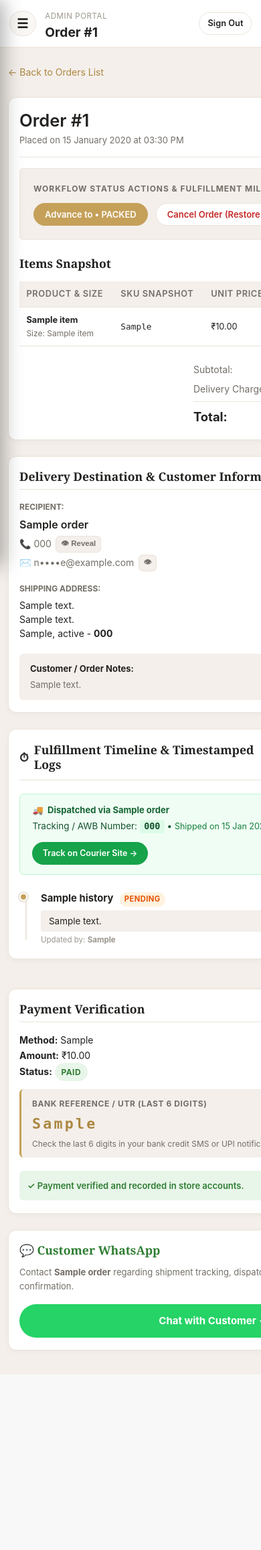
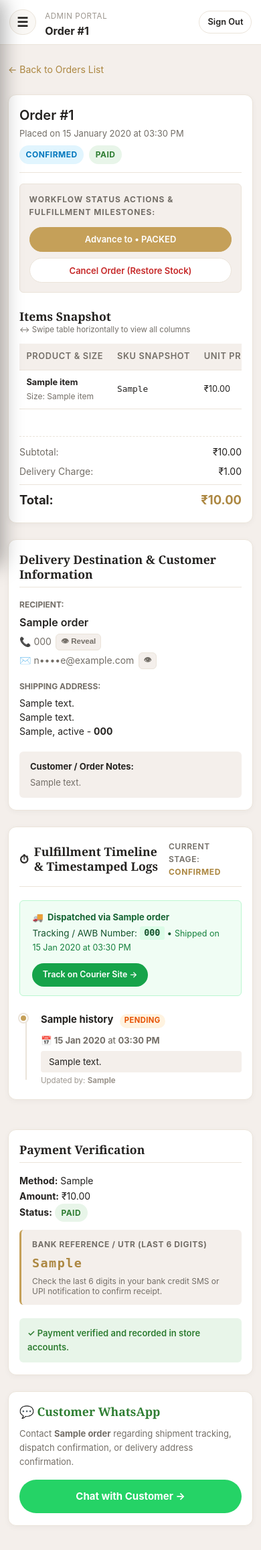
Before and after one commit to crajeev351/Scented-Bubbles, a Flask app: page /admin/orders/1 in a window 390 px wide. Shown: the whole page at 67% size. Before the commit the page ends 2052 px from the top, so only its background shows below. Run offline with Flask 3, Linux system fonts and the light colour scheme; the visitor is signed in with stand-in values (Sample User, id 1); tables that the repository leaves empty hold one stand-in row (values such as "Sample post"); parts of the project's set-up code (start-up, migrations or seed data) failed here and were passed over.

Commit message:
fix(admin): prevent mobile UI clipping and horizontal overflow across admin panel

```diff
--- a/app/static/css/admin.css
+++ b/app/static/css/admin.css
@@ -4,6 +4,10 @@
   min-height: 100vh;
   background: #F4EFEB;
   position: relative;
+  width: 100%;
+  max-width: 100vw;
+  box-sizing: border-box;
+  overflow-x: hidden;
 }
 .admin-sidebar {
   width: 250px;
@@ -95,6 +99,8 @@ body.admin-drawer-open {
   flex-direction: column;
   min-width: 0;
   width: 100%;
+  max-width: 100%;
+  box-sizing: border-box;
   overflow-x: hidden;
 }
 .admin-topbar {
@@ -105,11 +111,27 @@ body.admin-drawer-open {
   align-items: center;
   justify-content: space-between;
   gap: 1rem;
+  width: 100%;
+  max-width: 100%;
+  box-sizing: border-box;
 }
 .admin-body {
   padding: 1.5rem 2rem;
   flex: 1;
   min-width: 0;
+  width: 100%;
+  max-width: 100%;
+  box-sizing: border-box;
+}
+.admin-body img {
+  max-width: 100%;
+  height: auto;
+}
+.admin-body input,
+.admin-body select,
+.admin-body textarea {
+  max-width: 100%;
+  box-sizing: border-box;
 }
 .admin-card {
   background: #FFFFFF;
@@ -118,12 +140,20 @@ body.admin-drawer-open {
   box-shadow: var(--shadow-sm);
   padding: 1.75rem;
   margin-bottom: 2rem;
+  min-width: 0;
+  width: 100%;
+  max-width: 100%;
+  box-sizing: border-box;
+  overflow: hidden;
 }
 .table-responsive {
   width: 100%;
+  max-width: 100%;
   overflow-x: auto;
   -webkit-overflow-scrolling: touch;
   display: block;
+  min-width: 0;
+  box-sizing: border-box;
 }
 .table-responsive::-webkit-scrollbar {
   height: 6px;
@@ -205,27 +235,132 @@ body.admin-drawer-open {
 }
 .admin-two-col {
   display: grid;
-  grid-template-columns: 1fr 1fr;
+  grid-template-columns: minmax(0, 1fr) minmax(0, 1fr);
   gap: 1.5rem;
   align-items: flex-start;
+  width: 100%;
+  max-width: 100%;
+}
+.admin-two-col > * {
+  min-width: 0;
+  max-width: 100%;
+  box-sizing: border-box;
 }
 .order-detail-layout {
   display: grid;
-  grid-template-columns: 2fr 1fr;
+  grid-template-columns: minmax(0, 2fr) minmax(0, 1fr);
   gap: 2rem;
   align-items: start;
+  width: 100%;
+  max-width: 100%;
+}
+.order-detail-layout > * {
+  min-width: 0;
+  max-width: 100%;
+  box-sizing: border-box;
 }
 .order-two-col {
   display: grid;
-  grid-template-columns: 1fr 1fr;
+  grid-template-columns: minmax(0, 1fr) minmax(0, 1fr);
   gap: 1.5rem;
   font-size: 0.875rem;
+  width: 100%;
+  max-width: 100%;
+}
+.order-two-col > * {
+  min-width: 0;
+  max-width: 100%;
+  box-sizing: border-box;
+  word-break: break-word;
+  overflow-wrap: break-word;
 }
 .order-dispatch-grid {
   display: grid;
-  grid-template-columns: 1fr 1fr 1fr auto;
+  grid-template-columns: repeat(3, minmax(0, 1fr)) auto;
   gap: 0.75rem;
   align-items: end;
+  width: 100%;
+  max-width: 100%;
+}
+.order-dispatch-grid > * {
+  min-width: 0;
+  max-width: 100%;
+}
+
+/* Order Detail Responsive Components */
+.order-header-row {
+  display: flex;
+  justify-content: space-between;
+  align-items: flex-start;
+  flex-wrap: wrap;
+  gap: 0.75rem;
+  margin-bottom: 1rem;
+  padding-bottom: 0.75rem;
+  border-bottom: 1px solid var(--border-light);
+  width: 100%;
+  max-width: 100%;
+}
+.order-header-title {
+  font-size: 1.45rem;
+  margin: 0;
+  font-family: var(--font-sans);
+  word-break: break-word;
+  line-height: 1.25;
+}
+.order-header-badges {
+  display: flex;
+  gap: 0.5rem;
+  flex-wrap: wrap;
+  align-items: center;
+}
+.order-workflow-bar {
+  background: var(--bg-subtle);
+  padding: 1.25rem;
+  border-radius: var(--radius-sm);
+  margin-bottom: 1.5rem;
+  border: 1px solid var(--border-light);
+  box-sizing: border-box;
+  width: 100%;
+  max-width: 100%;
+}
+.order-workflow-label {
+  font-size: 0.75rem;
+  text-transform: uppercase;
+  letter-spacing: 0.08em;
+  font-weight: 700;
+  color: var(--text-muted);
+  display: block;
+  margin-bottom: 0.75rem;
+}
+.order-workflow-actions {
+  display: flex;
+  gap: 0.75rem;
+  flex-wrap: wrap;
+  align-items: center;
+  width: 100%;
+}
+.order-totals-box {
+  max-width: 320px;
+  width: 100%;
+  margin-left: auto;
+  display: flex;
+  flex-direction: column;
+  gap: 0.45rem;
+  font-size: 0.875rem;
+  box-sizing: border-box;
+}
+.order-items-table {
+  width: 100%;
+  border-collapse: collapse;
+  font-size: 0.85rem;
+}
+.table-scroll-hint {
+  display: none;
+  font-size: 0.72rem;
+  color: var(--text-muted);
+  align-items: center;
+  gap: 0.35rem;
+  user-select: none;
 }
 .admin-variant-row {
   display: grid;
@@ -331,7 +466,7 @@ body.admin-drawer-open {
     padding: 0.75rem 1.25rem 0 !important;
   }
   .order-detail-layout {
-    grid-template-columns: 1fr;
+    grid-template-columns: minmax(0, 1fr);
     gap: 1.5rem;
   }
   .admin-variant-row,
@@ -371,6 +506,24 @@ body.admin-drawer-open {
   .admin-table th, .admin-table td {
     padding: 0.55rem 0.65rem;
     font-size: 0.8rem;
+  }
+  .table-scroll-hint {
+    display: inline-flex;
+  }
+  .order-header-row {
+    flex-direction: column;
+    align-items: flex-start;
+    gap: 0.5rem;
+  }
+  .order-header-title {
+    font-size: 1.25rem;
+  }
+  .order-totals-box {
+    max-width: 100%;
+    margin-left: 0;
+    margin-top: 1rem;
+    padding-top: 0.75rem;
+    border-top: 1px dashed var(--border-light);
   }
   .admin-quick-actions {
     padding: 1rem;
@@ -425,8 +578,8 @@ body.admin-drawer-open {
     gap: 1rem;
   }
   .combo-item-row {
-    flex-direction: column;
-    align-items: stretch;
+    flex-direction: column !important;
+    align-items: stretch !important;
     gap: 0.6rem;
   }
   .combo-item-row .combo-variant-select {
@@ -446,6 +599,36 @@ body.admin-drawer-open {
   }
 }
 
+/* Compact Mobile Breakpoint (<= 600px) */
+@media (max-width: 600px) {
+  .order-workflow-bar {
+    padding: 0.85rem !important;
+  }
+  .order-workflow-actions {
+    flex-direction: column !important;
+    align-items: stretch !important;
+    gap: 0.6rem !important;
+  }
+  .order-workflow-actions form {
+    width: 100% !important;
+    margin-left: 0 !important;
+  }
+  .order-workflow-actions .btn {
+    width: 100% !important;
+    justify-content: center !important;
+    white-space: normal !important;
+    text-align: center !important;
+    padding: 0.6rem 0.85rem !important;
+  }
+  .order-items-table {
+    min-width: 440px;
+  }
+  .order-utr-code {
+    font-size: 1.15rem !important;
+    letter-spacing: 0.08em !important;
+  }
+}
+
 /* Compact Mobile Phones (<= 540px) */
 @media (max-width: 540px) {
   .admin-metrics-grid {
@@ -455,6 +638,7 @@ body.admin-drawer-open {
   }
   .admin-topbar-title {
     max-width: 140px;
+    font-size: 1rem !important;
   }
   .admin-header-row {
     flex-direction: column;
@@ -473,6 +657,10 @@ body.admin-drawer-open {
 
 /* Smallest Mobile Phones (<= 380px) */
 @media (max-width: 380px) {
+  .admin-topbar-title {
+    max-width: 110px;
+    font-size: 0.9rem !important;
+  }
   .admin-body {
     padding: 0.75rem 0.5rem;
   }
--- a/app/templates/admin/orders/detail.html
+++ b/app/templates/admin/orders/detail.html
@@ -15,24 +15,24 @@
 
     {# Order Banner Card #}
     <div class="admin-card" style="margin-bottom: 1.5rem;">
-      <div style="display: flex; justify-content: space-between; align-items: baseline; flex-wrap: wrap; gap: 0.5rem; margin-bottom: 1rem; padding-bottom: 0.75rem; border-bottom: 1px solid var(--border-light);">
+      <div class="order-header-row">
         <div>
-          <h2 style="font-size: 1.6rem; margin: 0; font-family: var(--font-sans);">Order #{{ order.order_id }}</h2>
-          <span style="font-size: 0.8125rem; color: var(--text-muted);">Placed on {{ (order.created_at | ist).strftime('%d %B %Y at %I:%M %p') }}</span>
+          <h2 class="order-header-title">Order #{{ order.order_id }}</h2>
+          <span style="font-size: 0.8125rem; color: var(--text-muted); display: block; margin-top: 0.2rem;">Placed on {{ (order.created_at | ist).strftime('%d %B %Y at %I:%M %p') }}</span>
         </div>
-        <div style="display: flex; gap: 0.5rem;">
+        <div class="order-header-badges">
           <span class="status-badge status-{{ order.order_status.lower() }}">{{ order.order_status }}</span>
           <span class="status-badge status-{{ order.payment_status.lower() }}">{{ order.payment_status }}</span>
         </div>
       </div>
 
       {# Status Transition Control Bar #}
-      <div style="background: var(--bg-subtle); padding: 1.25rem; border-radius: var(--radius-sm); margin-bottom: 1.5rem; border: 1px solid var(--border-light);">
-        <label style="font-size: 0.75rem; text-transform: uppercase; letter-spacing: 0.08em; font-weight: 700; color: var(--text-muted); display: block; margin-bottom: 0.75rem;">
+      <div class="order-workflow-bar">
+        <label class="order-workflow-label">
           Workflow Status Actions &amp; Fulfillment Milestones:
         </label>
 
-        <div style="display: flex; gap: 0.75rem; flex-wrap: wrap; align-items: flex-start;">
+        <div class="order-workflow-actions">
           {% if allowed_transitions %}
             {% for next_st in allowed_transitions %}
               {% if next_st == 'SHIPPED' %}
@@ -84,7 +84,6 @@
                         data-confirm="cancel-order-form" data-confirm-prompt="Cancel Order #{{ order.order_id }}? All reserved stock will immediately be restored to the catalog.">
                   Cancel Order (Restore Stock)
                 </button>
-
               </form>
             {% endif %}
           {% else %}
@@ -100,16 +99,18 @@
                       data-confirm="delete-order-form" data-confirm-prompt="Permanently delete Order #{{ order.order_id }}? This will permanently purge the order and line items to free server database storage.">
                 🗑️ Permanently Delete Order (Purge Data)
               </button>
-
             </form>
           {% endif %}
         </div>
       </div>
 
       {# Items Snapshot Table #}
-      <h3 style="font-size: 1.1rem; margin-bottom: 1rem;">Items Snapshot</h3>
+      <div style="display: flex; justify-content: space-between; align-items: baseline; flex-wrap: wrap; margin-bottom: 0.75rem;">
+        <h3 style="font-size: 1.1rem; margin: 0;">Items Snapshot</h3>
+        <span class="table-scroll-hint">↔ Swipe table horizontally to view all columns</span>
+      </div>
       <div class="table-responsive">
-      <table class="admin-table" style="margin-bottom: 1.5rem;">
+      <table class="admin-table order-items-table" style="margin-bottom: 1.5rem;">
         <thead>
           <tr>
             <th>Product &amp; Size</th>
@@ -137,7 +138,7 @@
       </div>
 
       {# Totals #}
-      <div style="max-width: 320px; margin-left: auto; display: flex; flex-direction: column; gap: 0.4rem; font-size: 0.875rem;">
+      <div class="order-totals-box">
         <div style="display: flex; justify-content: space-between;">
           <span style="color: var(--text-muted);">Subtotal:</span>
           <span>{{ order.subtotal | currency }}</span>
@@ -297,7 +298,7 @@
         {% if order.latest_payment and order.latest_payment.utr %}
           <div style="margin-top: 0.75rem; background: var(--bg-subtle); padding: 0.75rem 1rem; border-radius: var(--radius-sm); border-left: 3px solid var(--gold-primary);">
             <div style="font-size: 0.75rem; text-transform: uppercase; color: var(--text-muted); font-weight: 700; letter-spacing: 0.05em;">Bank Reference / UTR (Last 6 Digits)</div>
-            <code style="font-size: 1.35rem; font-weight: 800; color: var(--gold-dark); letter-spacing: 0.15em; display: inline-block; margin: 0.25rem 0;">{{ order.latest_payment.utr }}</code>
+            <code class="order-utr-code" style="font-size: 1.35rem; font-weight: 800; color: var(--gold-dark); letter-spacing: 0.15em; display: inline-block; margin: 0.25rem 0; word-break: break-all;">{{ order.latest_payment.utr }}</code>
             <small style="display: block; font-size: 0.75rem; color: var(--text-muted); line-height: 1.3;">Check the last 6 digits in your bank credit SMS or UPI notification to confirm receipt.</small>
           </div>
         {% endif %}
--- a/app/templates/admin/team/index.html
+++ b/app/templates/admin/team/index.html
@@ -32,7 +32,8 @@
 
   {# Admin list #}
   <div class="admin-card" style="padding: 0; overflow: hidden;">
-    <table style="width: 100%; border-collapse: collapse; font-size: 0.875rem;">
+    <div class="table-responsive">
+    <table class="admin-table" style="width: 100%; border-collapse: collapse; font-size: 0.875rem;">
       <thead>
         <tr style="background: var(--bg-subtle); border-bottom: 2px solid var(--border-light);">
           <th style="padding: 0.9rem 1.25rem; text-align: left; font-size: 0.75rem; text-transform: uppercase; letter-spacing: 0.07em; color: var(--text-muted);">Admin</th>
@@ -140,6 +141,7 @@
         {% endfor %}
       </tbody>
     </table>
+    </div>
   </div>
 
   <p style="margin-top: 1rem; font-size: 0.8rem; color: var(--text-muted);">
```
